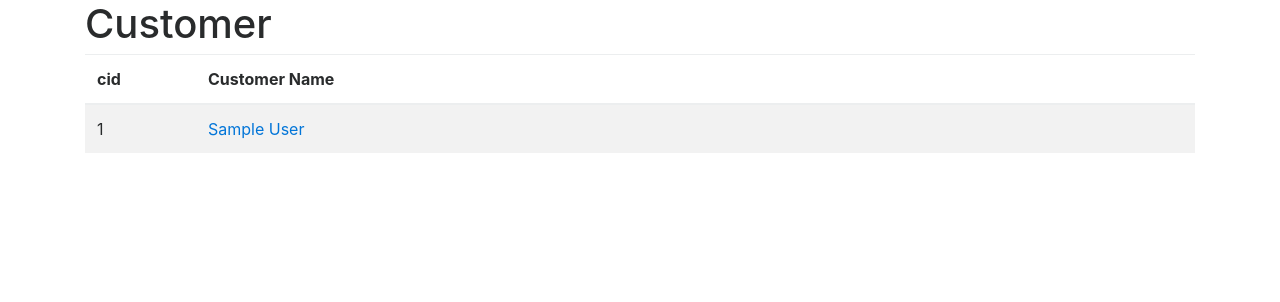
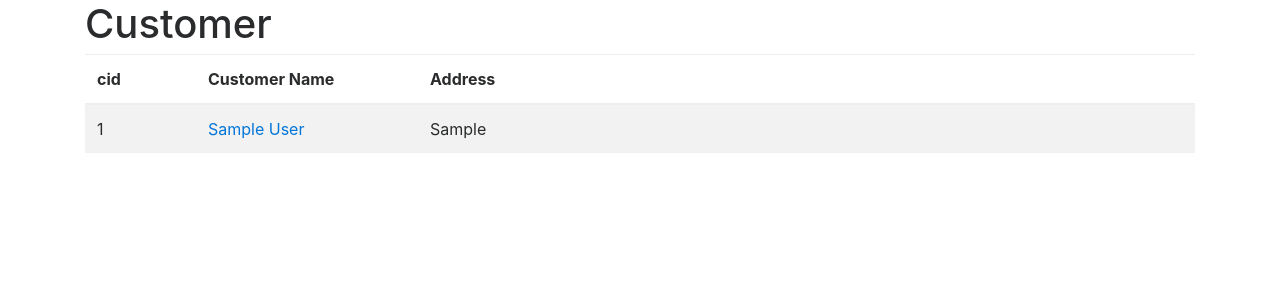
Before and after one commit to shtsai/xigua_shopping, a Django app: page /customer/ in a window 1280 px wide. Shown: the part 54-356 px from the top of the page. Run offline with Django 3.2, Linux system fonts and the light colour scheme; tables that the repository leaves empty hold one stand-in row (values such as "Sample post"); some libraries are stand-ins or nearby versions.

Commit message:
add address to customer list

```diff
--- a/backend/templates/backend/customer.html
+++ b/backend/templates/backend/customer.html
@@ -13,13 +13,15 @@
 					<thead class="thead-dark">
 					<tr>
 						<th style="width:10%;">cid</th>
-						<th style="width:90%;">Customer Name</th>
+						<th style="width:20%;">Customer Name</th>
+						<th style="width:70%;">Address</th>
 					</tr>
 					</thead>
 					{% for customer in customer_list %}
 					<tr onclick="window.location='{% url 'backend:customer_detail' customer.cid %}';">
 						<td> {{ customer.cid }} </a></td>
 						<td><a href="{% url 'backend:customer_detail' customer.cid %}"> {{ customer.cname }} </a></td>
+						<td> {{ customer.caddr}} </a></td>
 					</tr>
 					{% endfor %}
 				</table>
```
